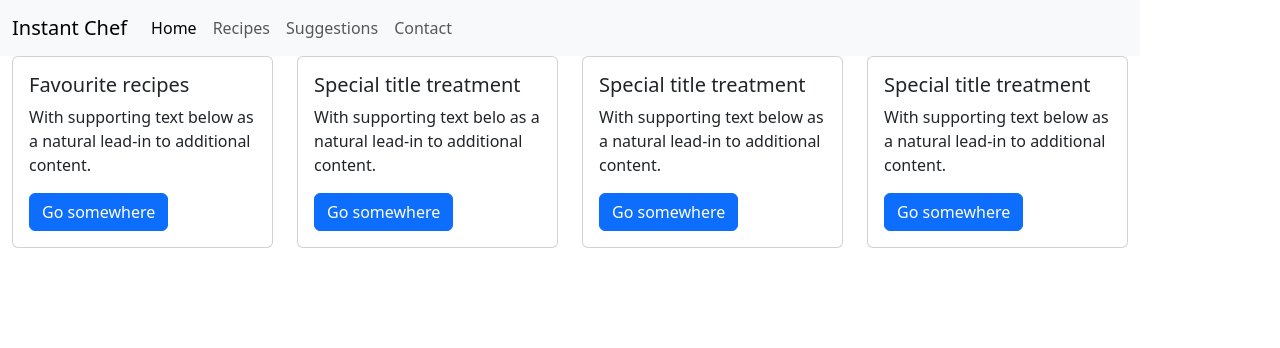
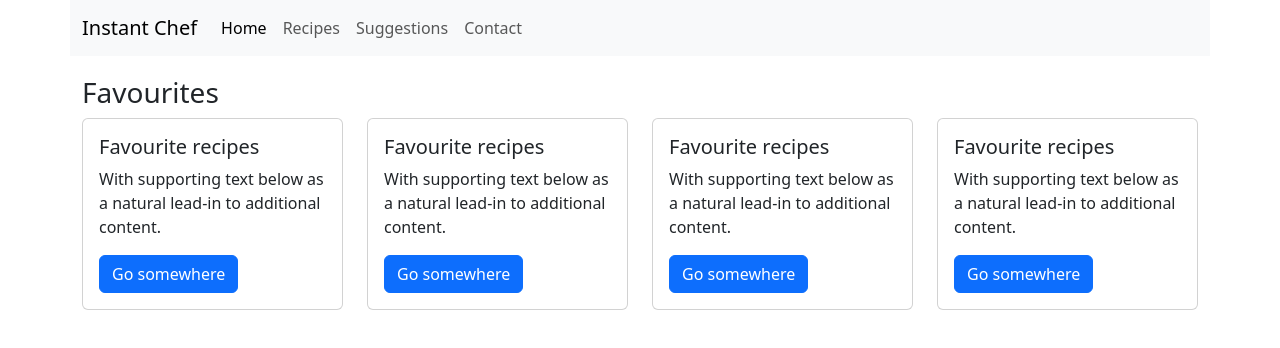
Before and after one commit to Pine-Box/instant-chef, a React (Vite) app: page / in a window 1280 px wide. Shown: the top 348 px of the page. Built offline with nearby package versions, Linux system fonts and the light colour scheme.

Commit message:
made changed to favourite card and its container

```diff
--- /dev/null
+++ b/src/components/favouriteCard/index.jsx
@@ -0,0 +1,23 @@
+import React from "react";
+import "./style.css";
+
+const FavouriteCard = () => {
+  return (
+    <div className="col-sm-3">
+      <div className="card">
+        <div className="card-body">
+          <h5 className="card-title">Favourite recipes</h5>
+          <p className="card-text">
+            With supporting text below as a natural lead-in to additional
+            content.
+          </p>
+          <a href="#" className="btn btn-primary">
+            Go somewhere
+          </a>
+        </div>
+      </div>
+    </div>
+  );
+};
+
+export default FavouriteCard;
--- /dev/null
+++ b/src/components/favourites/index.jsx
@@ -0,0 +1,19 @@
+import React from "react";
+import FavouriteCard from "../favouriteCard";
+import "./style.css";
+
+const Favourites = () => {
+  return (
+    <div className="container" id="containerStyle">
+      <h3>Favourites</h3>
+      <div className="row" id="jumbotron">
+        <FavouriteCard/>
+        <FavouriteCard/>
+        <FavouriteCard/>
+        <FavouriteCard/>
+      </div>
+    </div>
+  );
+};
+
+export default Favourites;
--- /dev/null
+++ b/src/components/favourites/style.css
@@ -0,0 +1,3 @@
+#containerStyle {
+    margin-top: 20px;
+}
--- a/src/components/jumbotron/index.jsx
+++ /dev/null
@@ -1,7 +0,0 @@
-import React from 'react'
-
-function jumbotron() {
-    return
-}
-
-export default jumbotron
--- a/src/components/pages/Contact.jsx
+++ b/src/components/pages/Contact.jsx
@@ -1,7 +1,7 @@
 import React from 'react'
 
 function Contact() {
-    return
+    return <div>contact</div>
 }
 
 export default Contact
--- a/src/components/pages/Home.jsx
+++ b/src/components/pages/Home.jsx
@@ -1,70 +1,10 @@
 import React from "react";
-import jumbotron from "../jumbotron";
+import Favourites from "../favourites";
 
 function Home() {
   return (
     <>
-      <jumbotron />
-      <div className="container">
-        <div className="row" id="jumbotron">
-          <div className="col-sm-3">
-            <div className="card">
-              <div className="card-body">
-                <h5 className="card-title">Favourite recipes</h5>
-                <p className="card-text">
-                  With supporting text below as a natural lead-in to additional
-                  content.
-                </p>
-                <a href="#" className="btn btn-primary">
-                  Go somewhere
-                </a>
-              </div>
-            </div>
-          </div>
-          <div className="col-sm-3">
-            <div className="card">
-              <div className="card-body">
-                <h5 className="card-title">Special title treatment</h5>
-                <p className="card-text">
-                  With supporting text belo as a natural lead-in to additional
-                  content.
-                </p>
-                <a href="#" className="btn btn-primary">
-                  Go somewhere
-                </a>
-              </div>
-            </div>
-          </div>
-          <div className="col-sm-3">
-            <div className="card">
-              <div className="card-body">
-                <h5 className="card-title">Special title treatment</h5>
-                <p className="card-text">
-                  With supporting text below as a natural lead-in to additional
-                  content.
-                </p>
-                <a href="#" className="btn btn-primary">
-                  Go somewhere
-                </a>
-              </div>
-            </div>
-          </div>
-          <div className="col-sm-3">
-            <div className="card">
-              <div className="card-body">
-                <h5 className="card-title">Special title treatment</h5>
-                <p className="card-text">
-                  With supporting text below as a natural lead-in to additional
-                  content.
-                </p>
-                <a href="#" className="btn btn-primary">
-                  Go somewhere
-                </a>
-              </div>
-            </div>
-          </div>
-        </div>
-      </div>
+      <Favourites />
     </>
   );
 }
--- a/src/components/pages/Recipes.jsx
+++ b/src/components/pages/Recipes.jsx
@@ -1,7 +1,7 @@
 import React from 'react'
 
 function Recipes() {
-    return
+    return <div>recipes</div>
 }
 
 export default Recipes
--- a/src/components/pages/Suggestions.jsx
+++ b/src/components/pages/Suggestions.jsx
@@ -1,7 +1,7 @@
 import React from 'react'
 
 function Suggestions() {
-    return
+    return <div>suggestions</div>
 }
 
 export default Suggestions
--- a/src/index.css
+++ b/src/index.css
@@ -24,7 +24,7 @@ a:hover {
 
 body {
   margin: 0;
-  display: flex;
+  /* display: flex; */
   place-items: center;
   /* min-width: 320px;
   min-height: 100vh; */
```
Also changed, not shown: src/components/favouriteCard/style.css (added).
